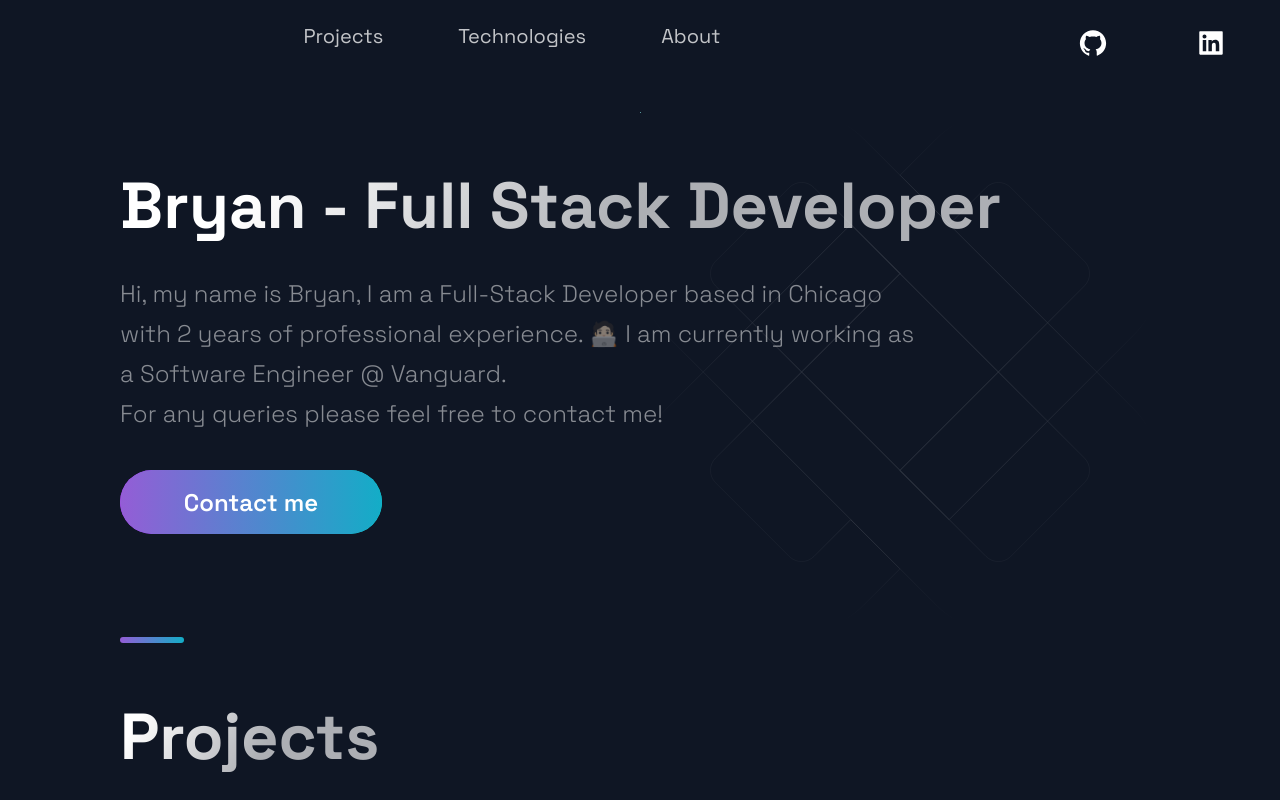
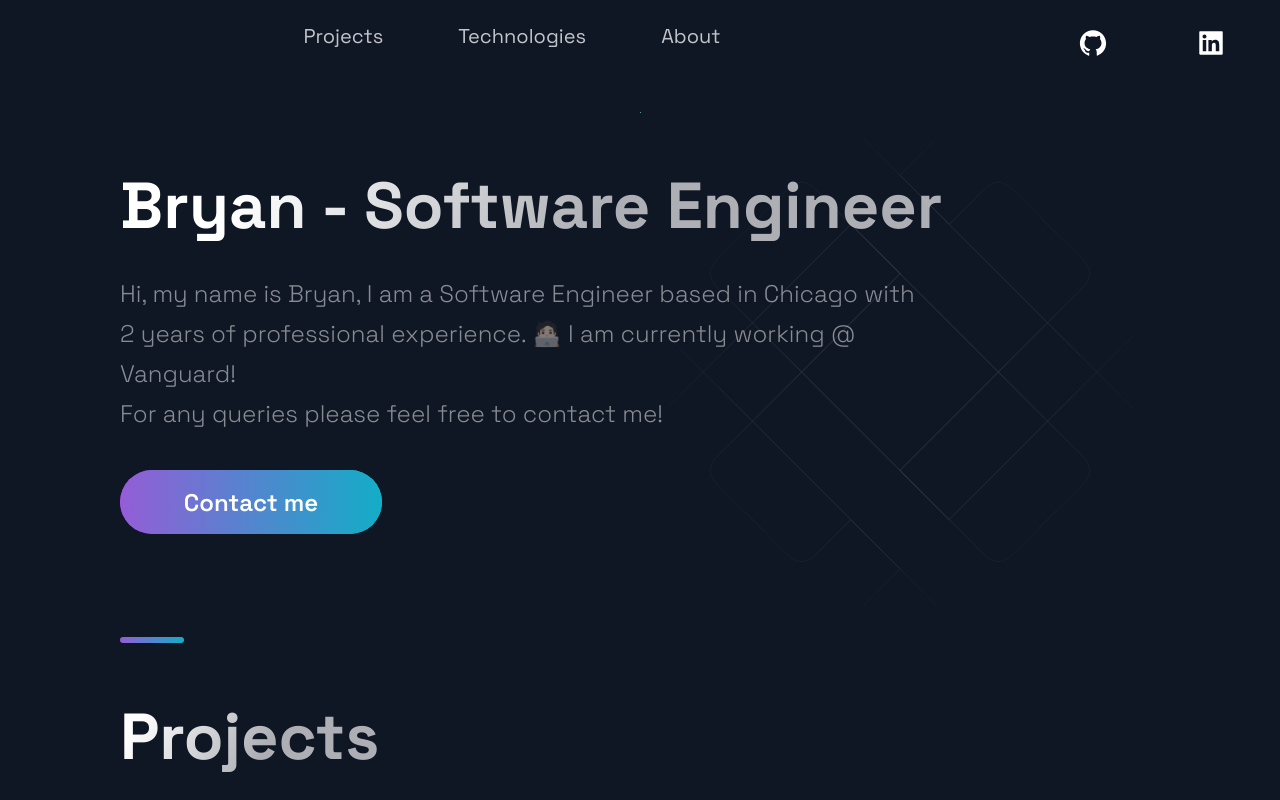
Before and after one commit to bryan-arriaga/portfolio_website, a Next.js app: page / in a window 1280 px wide. Shown: the top 800 px of the page. Built offline with nearby package versions, Linux system fonts and the light colour scheme.

Commit message:
change to introductory text

```diff
--- a/src/components/Hero/Hero.js
+++ b/src/components/Hero/Hero.js
@@ -8,10 +8,10 @@ const Hero = (props) => (
   <Section row nopadding>
   <LeftSection>
     <SectionTitle main center>
-      Bryan - Full Stack Developer <br />
+      Bryan - Software Engineer <br />
     </SectionTitle>
     <SectionText>
-      Hi, my name is Bryan, I am a Full-Stack Developer based in Chicago with 2 years of professional experience. 🧑🏻‍💻 I am currently working as a Software Engineer @ Vanguard.
+      Hi, my name is Bryan, I am a Software Engineer based in Chicago with 2 years of professional experience. 🧑🏻‍💻 I am currently working @ Vanguard!
       <br />
       For any queries please feel free to contact me!
 
```
